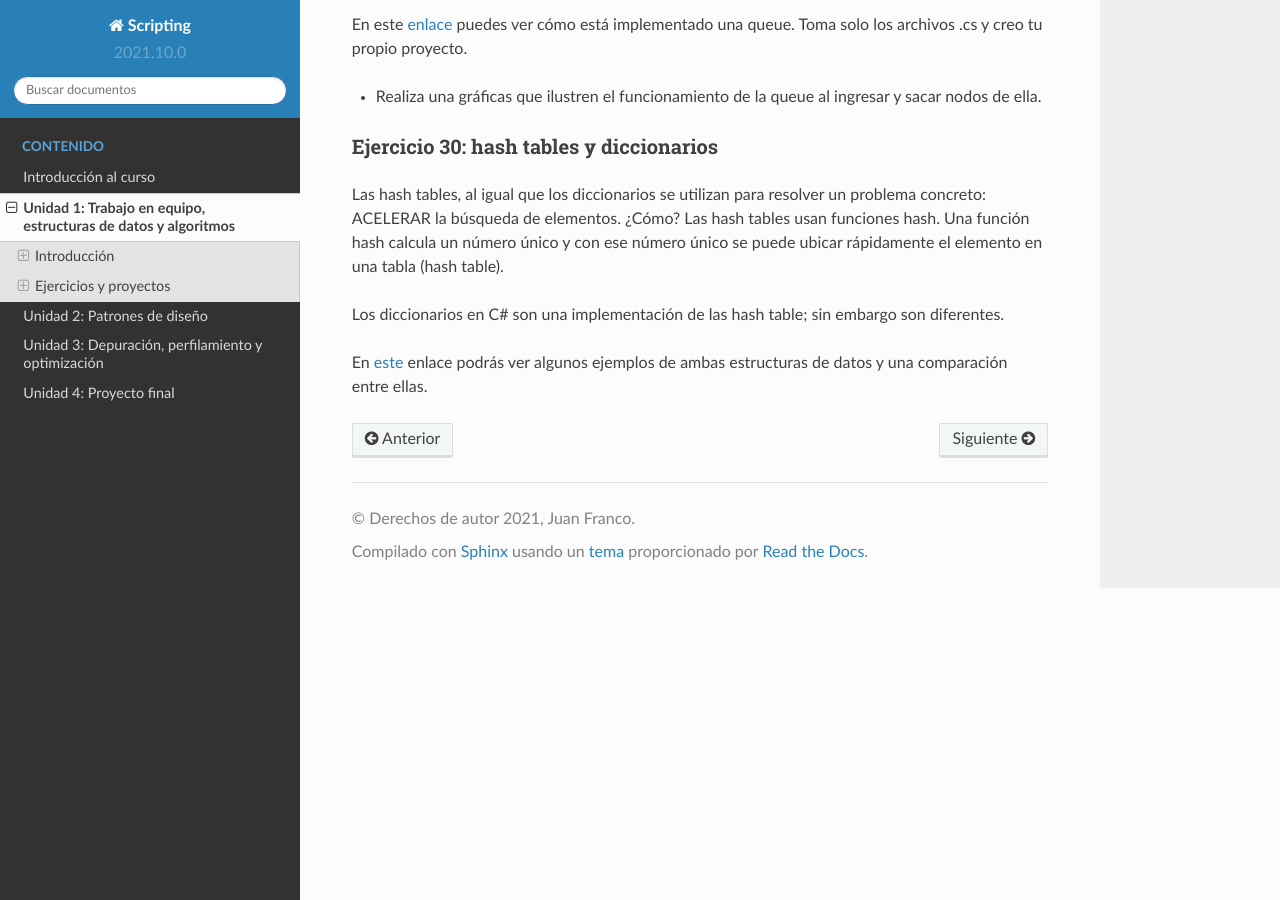
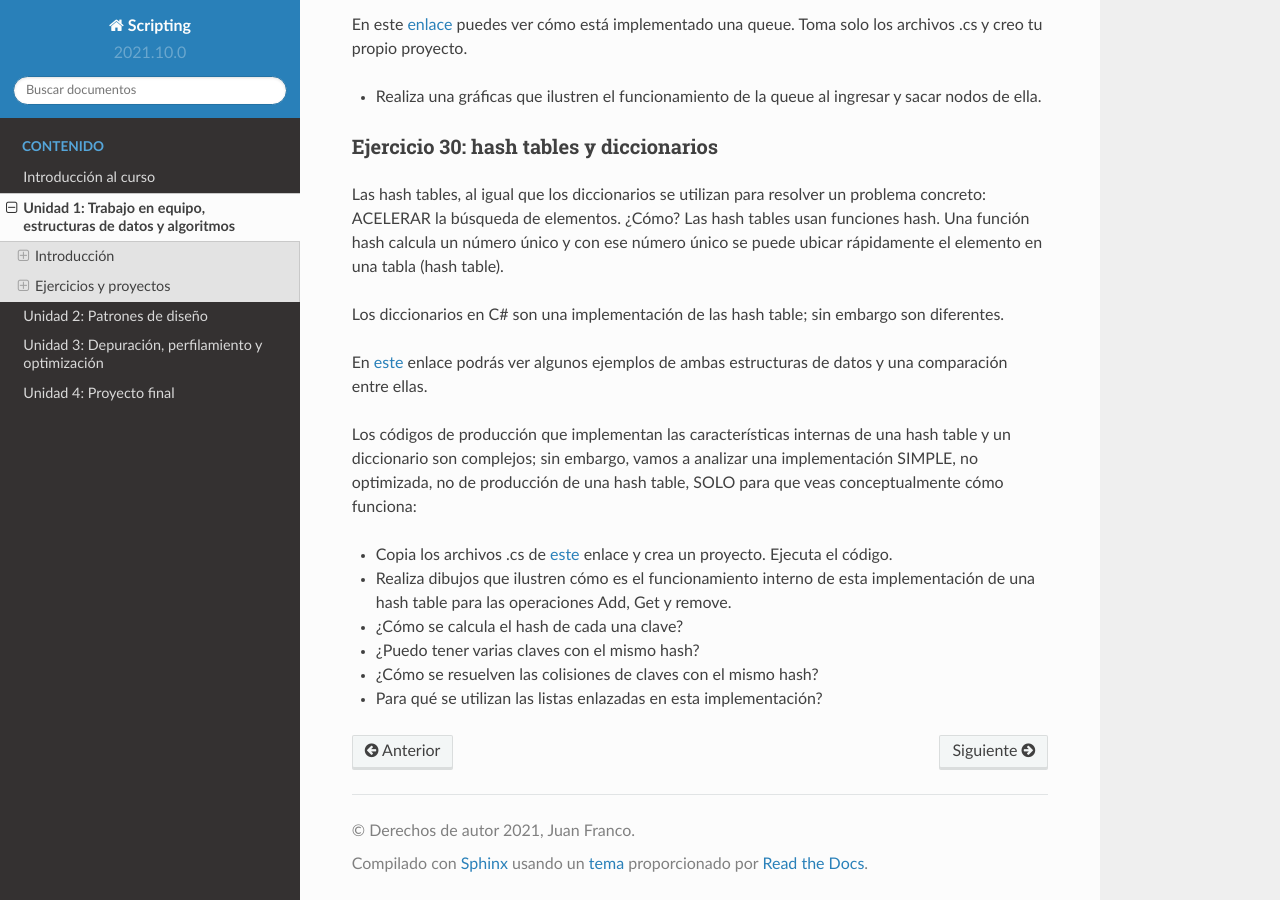
Before and after one commit to juanferfranco/scripting, a Sphinx documentation site: the page built from docs/_unidad1/unidad1.rst, in a window 1280 px wide and 900 px high, scrolled down 21639 px. Built offline with Sphinx 7.4.7 and the Read the Docs theme 2.0.0, drawn with Linux system fonts in a browser that asks for light colours.

Commit message:
update ex 30

```diff
--- a/docs/_unidad1/unidad1.rst
+++ b/docs/_unidad1/unidad1.rst
@@ -969,3 +969,16 @@ Los diccionarios en C# son una implementación de las hash table; sin embargo so
 
 En `este <https://www.geeksforgeeks.org/difference-between-hashtable-and-dictionary-in-c-sharp/>`__ enlace podrás
 ver algunos ejemplos de ambas estructuras de datos y una comparación entre ellas.
+
+Los códigos de producción que implementan las características internas de una hash table y un diccionario
+son complejos; sin embargo, vamos a analizar una implementación SIMPLE, no optimizada, no de producción de una hash table,
+SOLO para que veas conceptualmente cómo funciona:
+
+* Copia los archivos .cs de `este <https://github.com/PacktPublishing/-C-8-Data-Structures-and-Algorithms/tree/master/Section%204/Hashtable>`__
+  enlace y crea un proyecto. Ejecuta el código.
+* Realiza dibujos que ilustren cómo es el funcionamiento interno de esta implementación
+  de una hash table para las operaciones Add, Get y remove.
+* ¿Cómo se calcula el hash de cada una clave?
+* ¿Puedo tener varias claves con el mismo hash?
+* ¿Cómo se resuelven las colisiones de claves con el mismo hash?
+* Para qué se utilizan las listas enlazadas en esta implementación?
```
